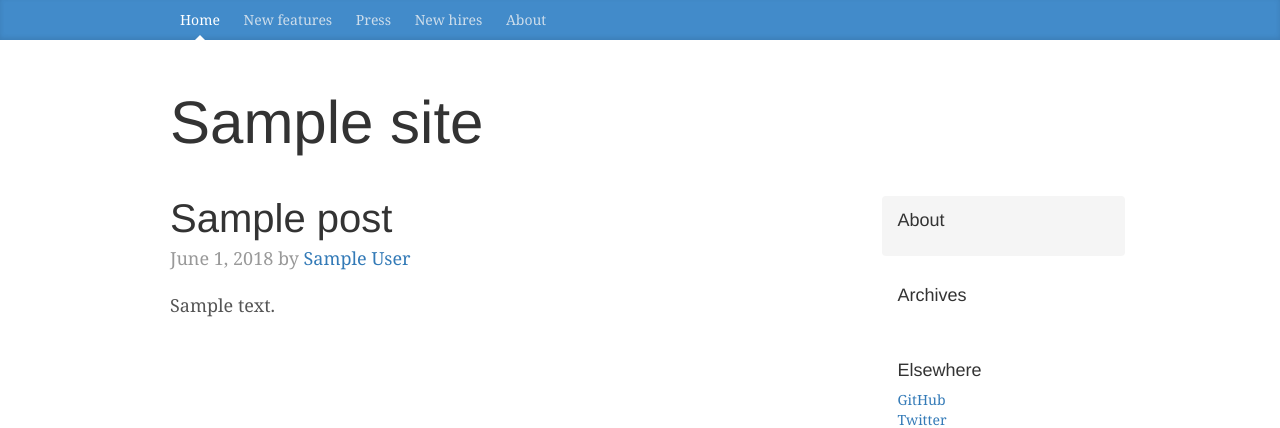
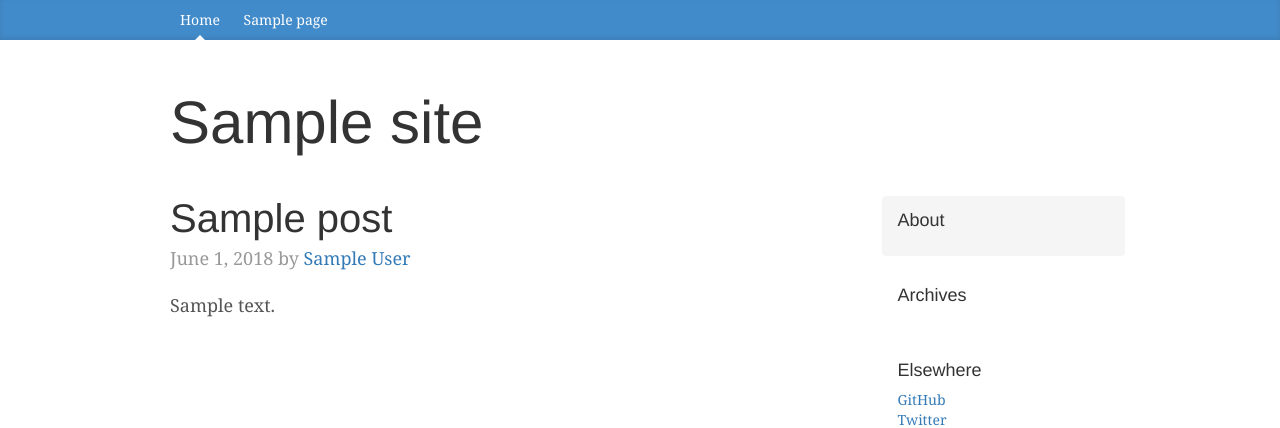
Before and after one commit to xapponi/education, a WordPress theme: template index.php in a window 1280 px wide. Shown: the top 428 px of the page. Run offline with PHP 8.4 and a stand-in for WordPress, Linux system fonts and the light colour scheme; the site name, menu and one post (Sample post) are stand-ins, and other content is empty; some libraries are stand-ins or nearby versions.

Commit message:
Made nav dynamic to pages that are added to site.

```diff
--- a/blog.css
+++ b/blog.css
@@ -53,6 +53,16 @@ h6, .h6 {
 .blog-nav-item:focus {
   color: #fff;
   text-decoration: none;
+}
+
+.blog-nav li {
+    position: relative;
+    display: inline-block;
+    padding: 10px;
+    font-weight: 500;
+}
+.blog-nav li a {
+    color: #fff;
 }
 
 /* Active state gets a caret at the bottom */
--- a/header.php
+++ b/header.php
@@ -25,10 +25,7 @@
 		<div class="container">
 			<nav class="blog-nav">
 				<a class="blog-nav-item active" href="#">Home</a>
-				<a class="blog-nav-item" href="#">New features</a>
-				<a class="blog-nav-item" href="#">Press</a>
-				<a class="blog-nav-item" href="#">New hires</a>
-				<a class="blog-nav-item" href="#">About</a>
+				<?php wp_list_pages( ' &title_li=' ); ?>
 			</nav>
 		</div>
 	</div>
```
